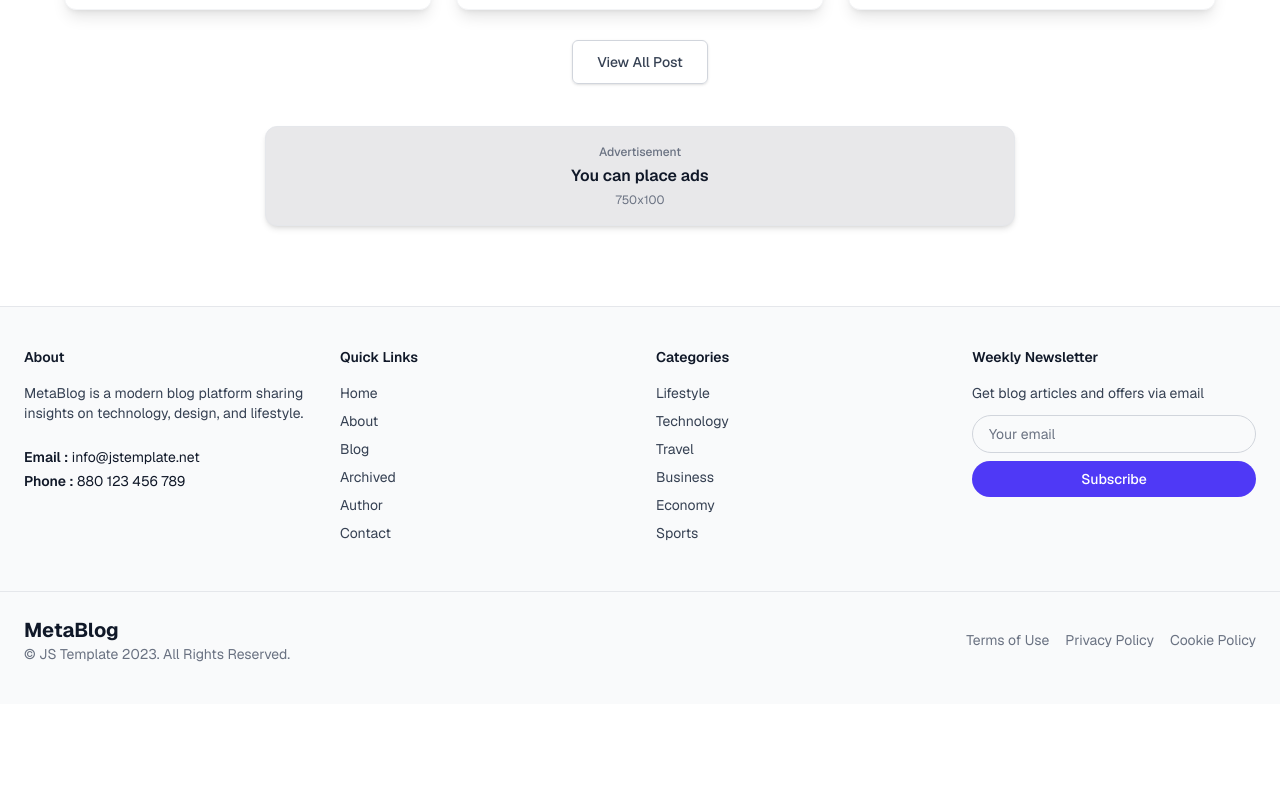
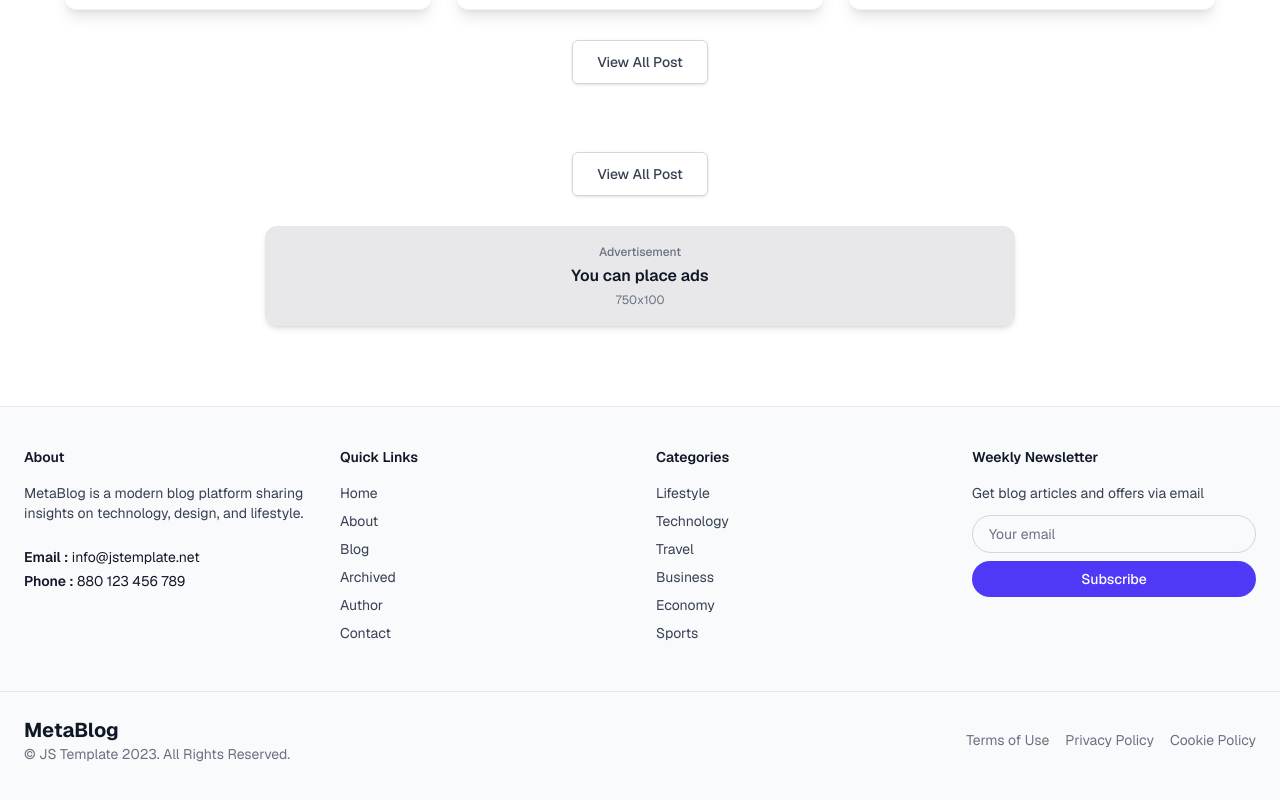
Before and after one commit to Harry06-X/BC_METABLOG, a Next.js app in the folder metablog/: page / in a window 1280 px wide. Shown: the part 2126-2926 px from the top of the page. Before the commit the page ends 2830 px from the top, so only its background shows below. Built offline with nearby package versions, Linux system fonts and the light colour scheme.

Commit message:
Restructure the main page by moving wrong placed elements

```diff
--- a/metablog/app/page.tsx
+++ b/metablog/app/page.tsx
@@ -83,6 +83,17 @@ export default function Home() {
         <LatestPosts />
       </div>
 
+      {/*Bouton View All Posts */}
+      <div className="text-center mt-10 mb-10">
+         <a
+          href="/blog"
+          className="nline-flex items-center px-6 py-3 border border-gray-300 text-sm font-medium
+            rounded-md shadow-sm text-gray-700 bg-white hover:bg-gray-50 transition duration-150"
+          >
+             View All Post
+          </a>
+      </div>
+
       {/* <div className="flex justify-center mt-10 max-w-7xl w-full px-4 sm:px-6 lg:px-8 mb-16">
         <Link href="/blog">
           <button className="bg-white border border-gray-300 text-gray-700 px-12 py-3 rounded-xl text-sm font-medium hover:bg-gray-50 transition duration-150 shadow-md">
```
